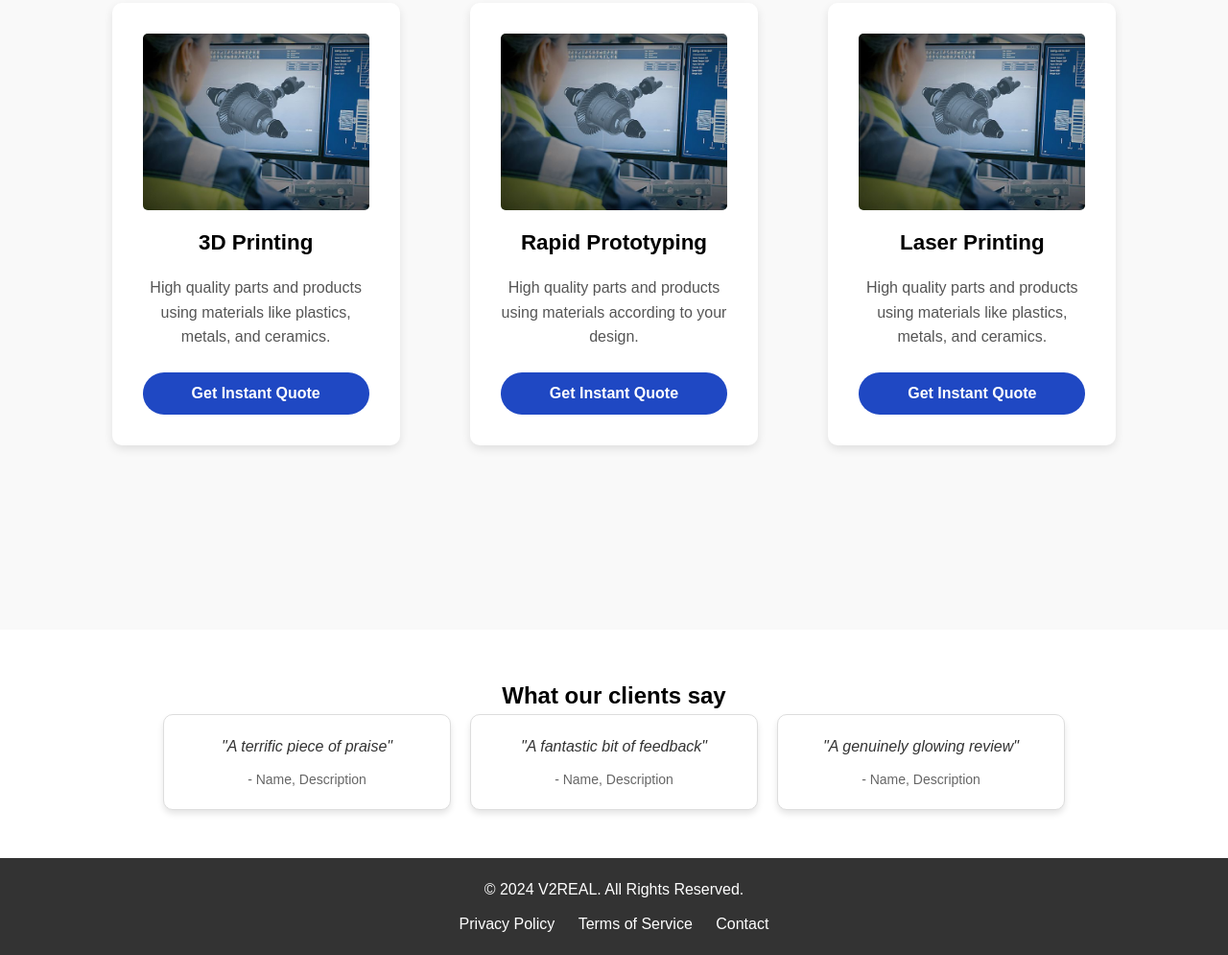
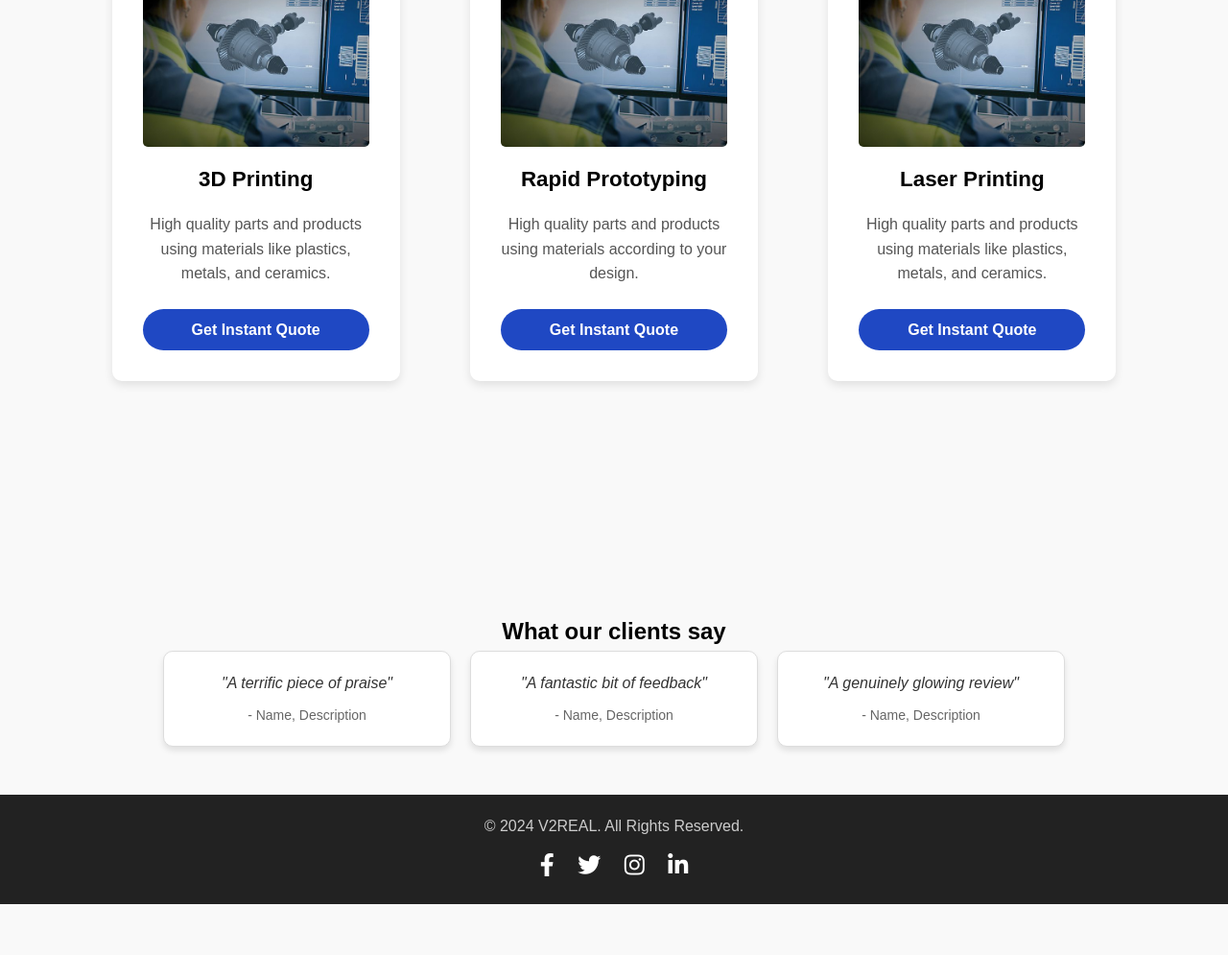
Before and after one commit to Abhigyan-warlord/v2real, a plain HTML site: page index.html in a window 1280 px wide. Shown: the part 1621-2616 px from the top of the page at 96% size. After the commit the page ends 2563 px from the top, so only its background shows below. Drawn offline with Linux system fonts and the light colour scheme.

Commit message:
Add files via upload

```diff
--- a/index.html
+++ b/index.html
@@ -5,8 +5,13 @@
   <meta name="viewport" content="width=device-width, initial-scale=1.0">
   <title>V2REAL</title>
   <link rel="stylesheet" href="styles.css">
+  <link href="https://fonts.googleapis.com/css2?family=Montserrat:wght@400;600;700&display=swap" rel="stylesheet">
+  <link href="https://cdnjs.cloudflare.com/ajax/libs/font-awesome/5.15.4/css/all.min.css" rel="stylesheet">
+
+
+
 </head>
-<body>
+<body bgcolor="#f9f9f9">
   <header>
     <nav>
       <div class="logo">V2REAL</div>
@@ -23,7 +28,7 @@
 
   <section id="home" class="hero-section">
     <h1>Welcome to the only place where your imagination turns into reality</h1>
-    <p>Welcome to V2REAL Printing and Manufacturing, where we transform your ideas into reality. We are committed to providing a range of services.</p>
+    <p>Welcome to V2REAL Printing and Prototyping, where we transform your ideas into reality.<br>We are committed to providing a range of services.</p>
     <button class="cta-button" id="scrollToServicesBtn">Get Instant Quote</button>
     <img src="images/image1.jpg" alt="Hero" class="hero-image">
   </section>
@@ -79,15 +84,26 @@
   </section>
 
   <footer>
-    <div class="footer-links">
-      <p>© 2024 V2REAL. All Rights Reserved.</p>
-      <ul>
-        <li><a href="#">Privacy Policy</a></li>
-        <li><a href="#">Terms of Service</a></li>
-        <li><a href="#">Contact</a></li>
-      </ul>
+    <div class="footer-content">
+      <p>&copy; 2024 V2REAL. All Rights Reserved.</p>
+      <div class="social-icons">
+        <a href="https://facebook.com" target="_blank" class="social-link">
+          <i class="fab fa-facebook-f"></i>
+        </a>
+        <a href="https://twitter.com" target="_blank" class="social-link">
+          <i class="fab fa-twitter"></i>
+        </a>
+        <a href="https://instagram.com" target="_blank" class="social-link">
+          <i class="fab fa-instagram"></i>
+        </a>
+        <a href="https://linkedin.com" target="_blank" class="social-link">
+          <i class="fab fa-linkedin-in"></i>
+        </a>
+      </div>
     </div>
   </footer>
+
+
   <!-- Scroll to Top Button -->
 <button id="scrollToTopBtn" class="scroll-to-top">&uarr;</button>
 
--- a/styles.css
+++ b/styles.css
@@ -80,8 +80,8 @@ nav {
 
 /* Styling for Home Section */
 #home {
-  background-color: #ffffff;
-  padding: 6rem 2rem;
+  background-color: #f9f9f9;
+  padding: 6rem 1rem;
   text-align: center;
 }
 
@@ -91,25 +91,37 @@ nav {
 }
 
 #home h1 {
+  font-family: 'Montserrat', sans-serif;
+  font-weight: 700; /* Bold for emphasis */
   font-size: 3.5rem;
-  font-weight: bold;
-  color: #333;
+  color: #333; /* Neutral, professional dark gray */
+  line-height: 1.2;
   margin-bottom: 1rem;
+  text-transform: uppercase; /* Optional for an impactful look */
 }
 
 #home p {
+  font-family: 'Montserrat', sans-serif;
+  font-weight: 400; /* Regular weight for readability */
   font-size: 1.25rem;
-  color: #666;
+  color: #666; /* Softer gray for secondary text */
   margin-bottom: 2rem;
+  line-height: 1.6;
 }
 
+#home h1, #home p {
+  font-family: 'Gill Sans', 'Gill Sans MT', Calibri, 'Trebuchet MS', sans-serif;
+}
+
+
 .cta-button {
+  font-family: 'Montserrat', sans-serif;
+  font-weight: 600; /* Semi-bold for button text */
   background-color: #1F48C3;
   color: #fff;
   border: none;
   padding: 1rem 2.5rem;
   font-size: 1.25rem;
-  font-weight: bold;
   border-radius: 50px;
   cursor: pointer;
   transition: background-color 0.3s ease, transform 0.3s ease;
@@ -123,6 +135,7 @@ nav {
 .cta-button:focus {
   outline: none; /* Remove focus outline */
 }
+
 
 
       .hero-image {
@@ -228,6 +241,44 @@ nav {
         color: #fff;
         text-decoration: none;
       }
+
+/* Footer Styles */
+footer {
+  background-color: #222; /* Dark background */
+  color: #fff; /* Light text */
+  padding: 20px 0;
+  text-align: center;
+}
+
+.footer-content {
+  max-width: 1200px;
+  margin: 0 auto;
+}
+
+footer p {
+  margin: 0;
+  font-size: 1rem;
+  color: #ccc; /* Slightly lighter text */
+}
+
+/* Social Icons Styles */
+.social-icons {
+  margin-top: 10px;
+}
+
+.social-link {
+  display: inline-block;
+  margin: 0 10px;
+  color: #fff; /* Icon color */
+  font-size: 1.5rem;
+  transition: color 0.3s ease, transform 0.3s ease;
+}
+
+.social-link:hover {
+  color: #1F48C3; /* Highlight color on hover */
+  transform: scale(1.2); /* Slight enlargement on hover */
+}
+
 
       /* Circle that follows the cursor */
 .cursor-circle {
```
Also changed, not shown: scripts.js (line endings or trailing spaces).
